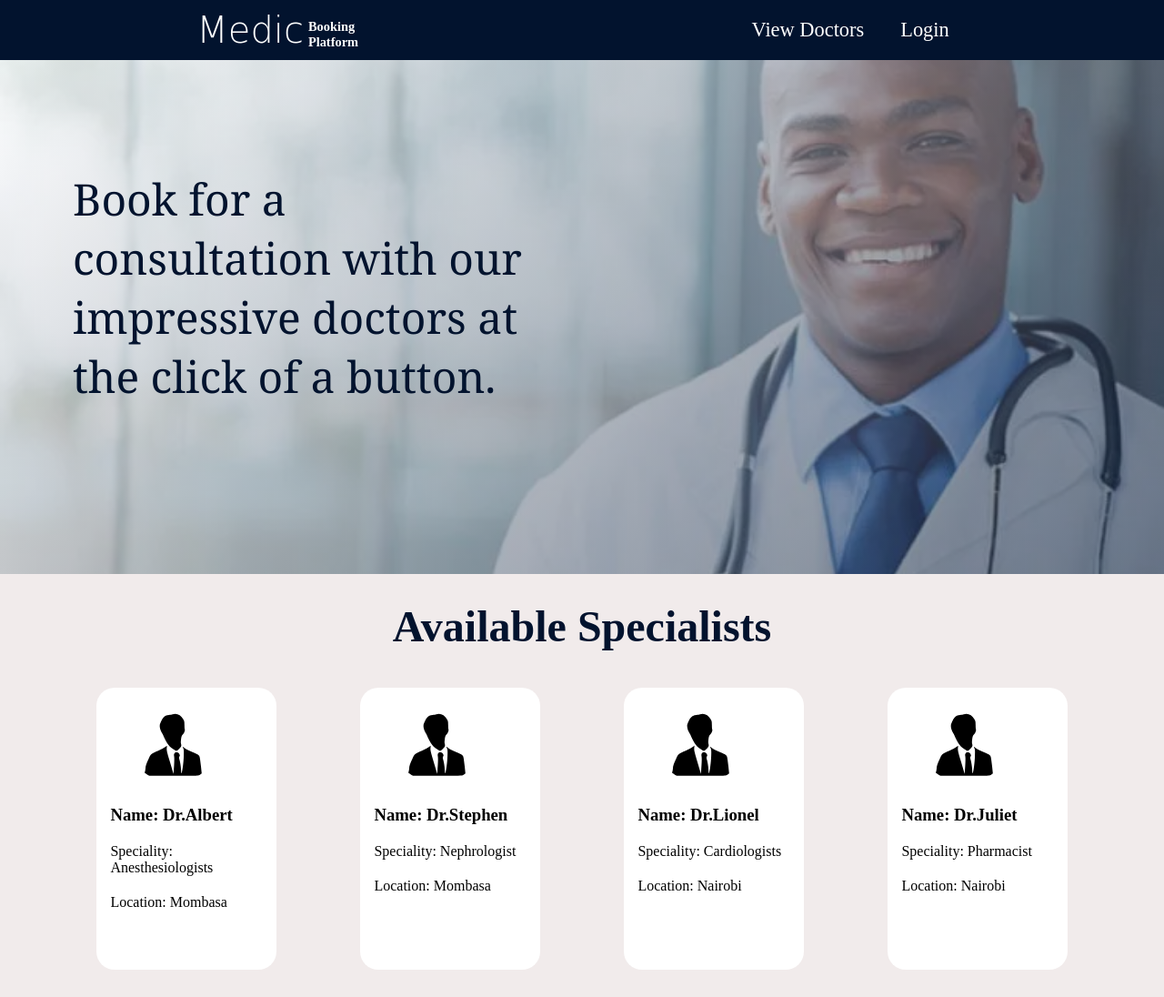
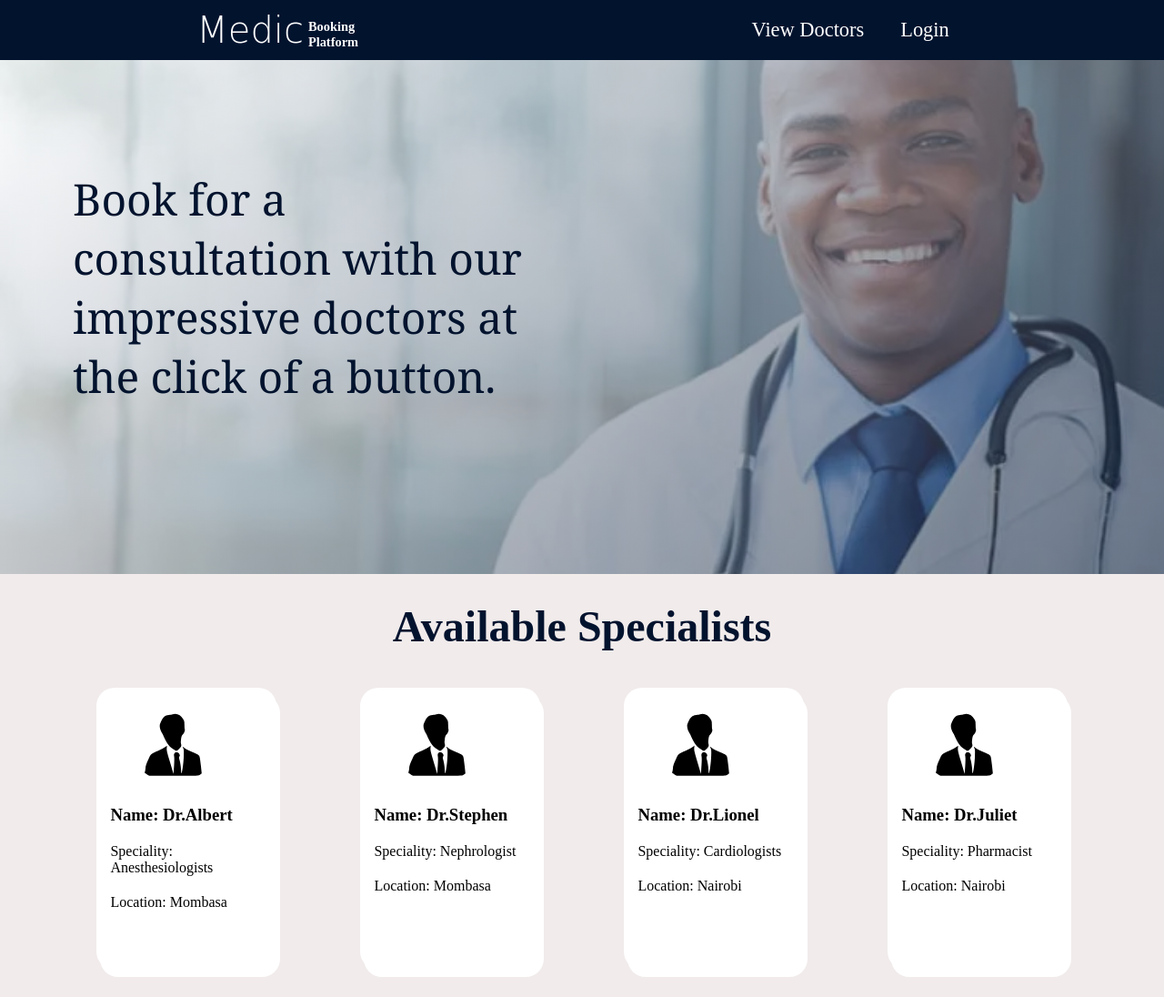
Before and after one commit to BruceFelix/Doctor-s-booking-system-Afya-app, a Django app: page / in a window 1280 px wide. Shown: the whole page at 91% size. Run offline with Django 4.2, Linux system fonts and the light colour scheme; data comes from the database, SQL or seed files in the repository; some libraries are stand-ins or nearby versions.

Commit message:
styling the doctors

```diff
--- a/main/static/main/css/home.css
+++ b/main/static/main/css/home.css
@@ -114,6 +114,8 @@ img{
     width: 17%;
     padding: 5px;
     border-radius: 20px;
+    margin: 20px o;
+    box-shadow: 4px 8px white;
 }
 .doctor-list{
     margin: 20px 50px;
```
